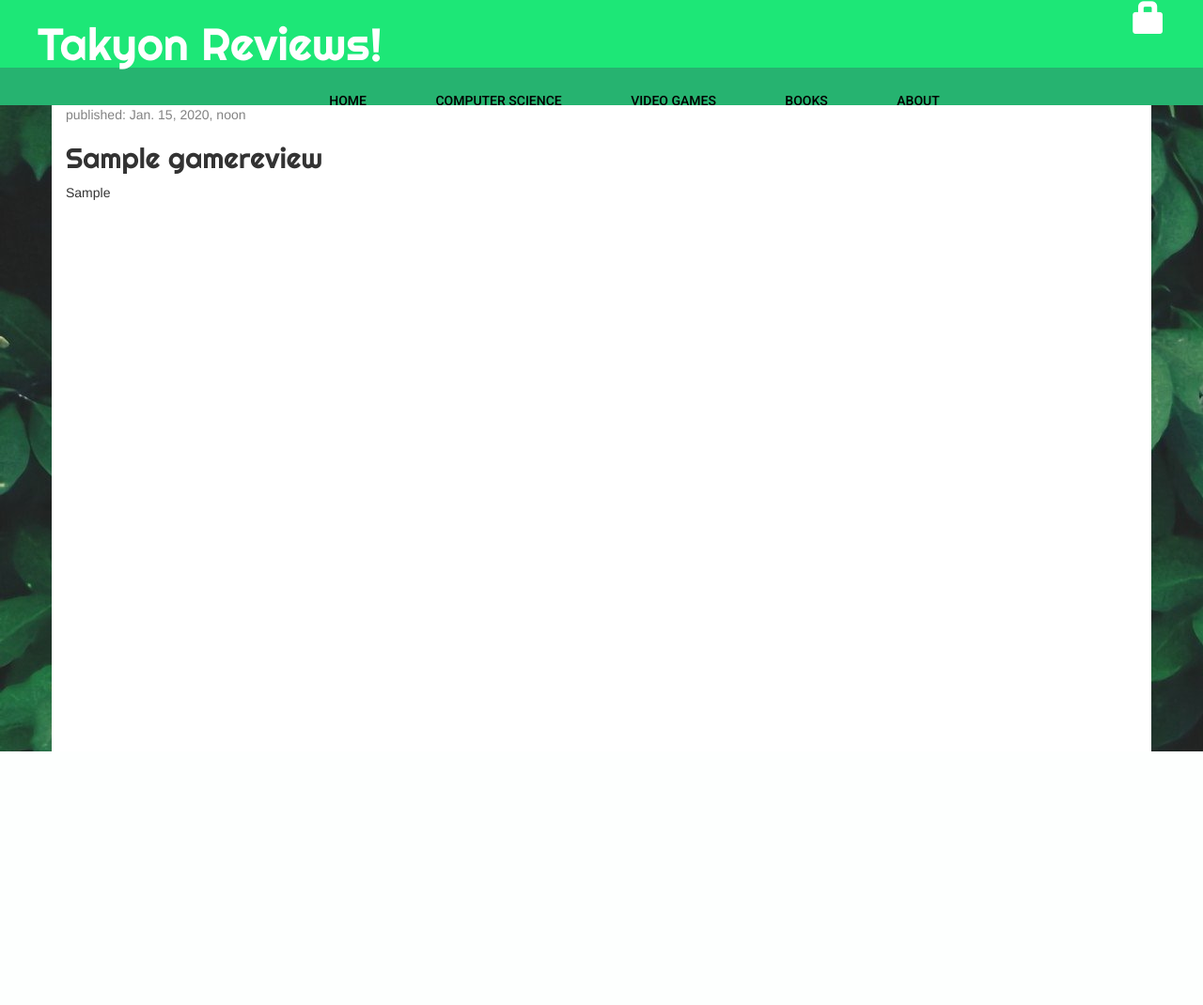
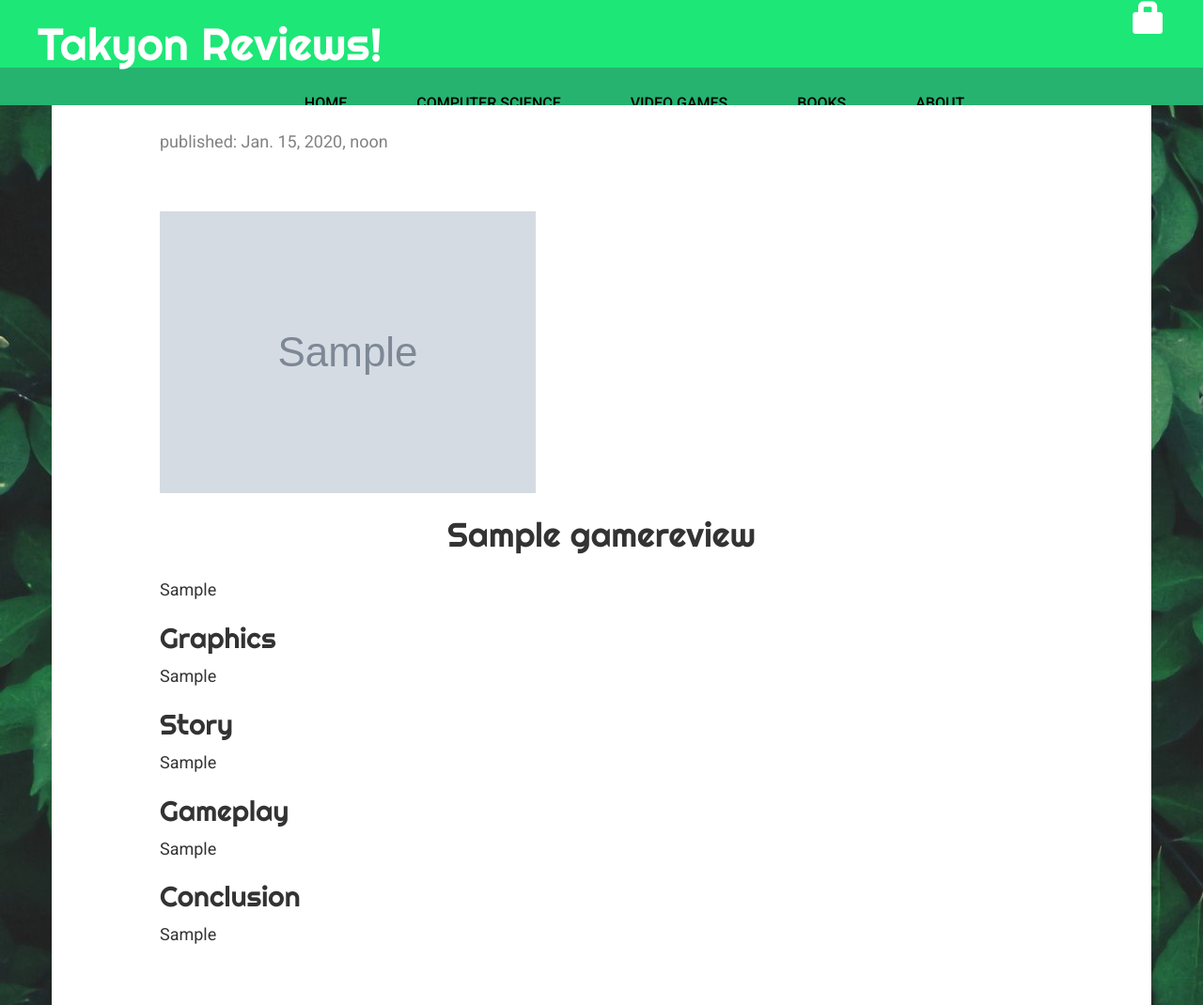
Before and after one commit to TudorCTC/MyFirstBlog, a Django app: page /game_review/1 in a window 1280 px wide. Shown: the whole page at 94% size. Before the commit the page ends 800 px from the top, so only its background shows below. Run offline with Django 3.2, Linux system fonts and the light colour scheme; tables that the repository leaves empty hold one stand-in row (values such as "Sample post"); grey boxes marked "Sample" are stand-in pictures; some libraries are stand-ins or nearby versions.

Commit message:
Added support for images in game reviews and updated CSS.

```diff
--- a/blog/admin.py
+++ b/blog/admin.py
@@ -1,6 +1,8 @@
 from django.contrib import admin
-from .models import Post, Comment
+from .models import Post, Comment, GameReview, BookReview
 
 
 admin.site.register(Post)
 admin.site.register(Comment)
+admin.site.register(GameReview)
+admin.site.register(BookReview)
--- a/blog/static/css/blog.css
+++ b/blog/static/css/blog.css
@@ -29,6 +29,7 @@
 
 nav {
     font-family: "Roboto";
+    font-size: medium;
     font-weight: 500;
     display: flex;
     justify-content: center;
@@ -81,6 +82,11 @@ nav a:hover::before {
 body {
     background-image: url("../greenWallpaper5.jpg");
     background-repeat: repeat-y;
+    font-family: "Roboto";
+    font-size: large;
+    text-align: justify;
+
+    line-height: 1.6;
 }
 
 .content {
@@ -110,7 +116,12 @@ h1, h2, h3, h4 {
 }
 
 .post {
-    margin-bottom: 70px;
+    padding: 25px 100px 50px 100px;
+}
+
+.post h1{
+    text-align: center;
+    margin: 25px 100px 25px 100px;
 }
 
 .post h2 a, .post h2 a:visited {
@@ -118,7 +129,7 @@ h1, h2, h3, h4 {
 }
 
 .comment {
-    margin: 20px 0px 20px 20px;
+    margin: 20px 100px 20px 100px;
 }
 
 /*Settings for the "Home" page.*/
@@ -127,13 +138,12 @@ h1, h2, h3, h4 {
 }
 
 .home-headings{
-    font-family: "Roboto";
+    font-family: "Righteous";
     font-weight: bold;
     text-align: center;
 }
 
 .home p{
-    text-indent: 50px;
     text-align: justify;
 
     line-height: 1.6;
@@ -151,13 +161,12 @@ h1, h2, h3, h4 {
 }
 
 .about h1{
-    font-family: "Roboto";
+    font-family: "Righteous";
     font-weight: bold;
     text-align: center;
 }
 
 .about p{
-    text-indent: 50px;
     text-align: justify;
 
     line-height: 1.6;
@@ -185,3 +194,10 @@ h1, h2, h3, h4 {
 .login td{
     padding: 5px;
 }
+
+/*Settings for the images shown in game reviews.*/
+.game-image {
+    margin-top: 20px;
+    max-width: 100%;
+    max-height: 100%;
+}
--- a/blog/templates/blog/book_review_list.html
+++ b/blog/templates/blog/book_review_list.html
@@ -7,7 +7,8 @@
                 <p>published: {{ review.publishedDate }}</p>
             </div>
             <h2><a href="{% url 'book_review_detail' pk=review.pk %}">{{ review.title }}</a></h2>
-            <p>{{ review.intro|linebreaksbr }}</p>
+            <p>{{ review.intro|truncatewords:50|linebreaksbr }}</p>
+            <a href = "{% url 'book_review_detail' pk=review.pk %}">View more...</a>
         </div>
     {% endfor %}
 {% endblock %}
--- a/blog/templates/blog/game_review_detail.html
+++ b/blog/templates/blog/game_review_detail.html
@@ -14,7 +14,19 @@
             <a class = "btn btn-default" href = "{% url 'game_review_edit' pk=review.pk %}"><span class = "glyphicon glyphicon-pencil"></span></a>
             <a class = "btn btn-default" href = "{% url 'game_review_remove' pk=review.pk %}"><span class = "glyphicon glyphicon-remove"></span></a>
         {% endif %}
-        <h2>{{ review.title }}</h2>
+        <br>
+        {% if review.coverArt %}
+            <img class = "game-image" src = "{{ review.coverArt.url }}" alt="No image">
+        {% endif %}
+        <h1>{{ review.title }}</h1>
         <p>{{ review.intro|linebreaksbr }}</p>
+        <h2>Graphics</h2>
+        <p>{{ review.graphics|linebreaksbr }}</p>
+        <h2>Story</h2>
+        <p>{{ review.story|linebreaksbr }}</p>
+        <h2>Gameplay</h2>
+        <p>{{ review.gameplay|linebreaksbr }}</p>
+        <h2>Conclusion</h2>
+        <p>{{ review.graphics|linebreaksbr }}</p>
     </div>
 {% endblock %}
--- a/blog/templates/blog/game_review_edit.html
+++ b/blog/templates/blog/game_review_edit.html
@@ -2,7 +2,7 @@
 
 {% block content %}
     <h2>New game review:</h2>
-    <form method = "POST" class = "post-form">
+    <form method = "POST" class = "post-form" enctype="multipart/form-data">
         {% csrf_token %}
         {{ form.as_p }}
         <button type = "submit" class = "save btn btn-default">Save</button>
--- a/blog/templates/blog/game_review_list.html
+++ b/blog/templates/blog/game_review_list.html
@@ -7,7 +7,8 @@
                 <p>published: {{ review.publishedDate }}</p>
             </div>
             <h2><a href="{% url 'game_review_detail' pk=review.pk %}">{{ review.title }}</a></h2>
-            <p>{{ review.intro|linebreaksbr }}</p>
+            <p>{{ review.intro|truncatewords:50|linebreaksbr }}</p>
+            <a href = "{% url 'game_review_detail' pk=review.pk %}">View more...</a>
         </div>
     {% endfor %}
 {% endblock %}
--- a/blog/templates/blog/post_detail.html
+++ b/blog/templates/blog/post_detail.html
@@ -14,12 +14,12 @@
             <a class = "btn btn-default" href = "{% url 'post_edit' pk=post.pk %}"><span class = "glyphicon glyphicon-pencil"></span></a>
             <a class = "btn btn-default" href = "{% url 'post_remove' pk=post.pk %}"><span class = "glyphicon glyphicon-remove"></span></a>
         {% endif %}
-        <h2>{{ post.title }}</h2>
+        <h1>{{ post.title }}</h1>
         <p>{{ post.text|linebreaksbr }}</p>
     </div>
 
     <hr>
-    <a class="btn btn-default" href="{% url 'add_comment_to_post' pk=post.pk %}">Add a comment!</a>
+    <a class="btn btn-default" style = "margin-left: 100px;" href="{% url 'add_comment_to_post' pk=post.pk %}">Add a comment!</a>
     {% for comment in post.comments.all %}
         {% if user.is_authenticated or comment.approved_comment %}
             <div class="comment">
@@ -37,6 +37,6 @@
             </div>
         {% endif %}
     {% empty %}
-        <p>No comments here yet!</p>
+        <p style = "margin-left: 100px;">No comments here yet!</p>
     {% endfor %}
 {% endblock %}
--- a/blog/templates/blog/post_list.html
+++ b/blog/templates/blog/post_list.html
@@ -7,8 +7,8 @@
                 <p>published: {{ post.publishedDate }}</p>
             </div>
             <h2><a href="{% url 'post_detail' pk=post.pk %}">{{ post.title }}</a></h2>
-            <p>{{ post.text|linebreaksbr }}</p>
-            <a href="{% url 'post_detail' pk=post.pk %}">Comments: {{ post.approved_comments.count }}</a>
+            <p>{{ post.text|truncatewords:50|linebreaksbr }}</p>
+            <a href="{% url 'post_detail' pk=post.pk %}">View more...</a>
         </div>
     {% endfor %}
 {% endblock %}
--- a/blog/urls.py
+++ b/blog/urls.py
@@ -1,4 +1,6 @@
 from django.urls import path
+from django.conf import settings
+from django.conf.urls.static import static
 from . import views
 
 urlpatterns = [
@@ -41,4 +43,4 @@ urlpatterns = [
 
     #About-page URL.
     path('about', views.about, name = "about"),
-]
+] + static(settings.MEDIA_URL, document_root = settings.MEDIA_ROOT)
--- a/blog/views.py
+++ b/blog/views.py
@@ -121,7 +121,7 @@ def comment_remove(request, pk):
 def new_game_review(request):
 
     if request.method == "POST":
-        form = GameReviewForm(request.POST)
+        form = GameReviewForm(request.POST, request.FILES)
         if form.is_valid():
             review = form.save(commit=False)
             review.author = request.user
```
Also changed, not shown: blog/templates/blog/book_review_detail.html (+9 -1 lines).
